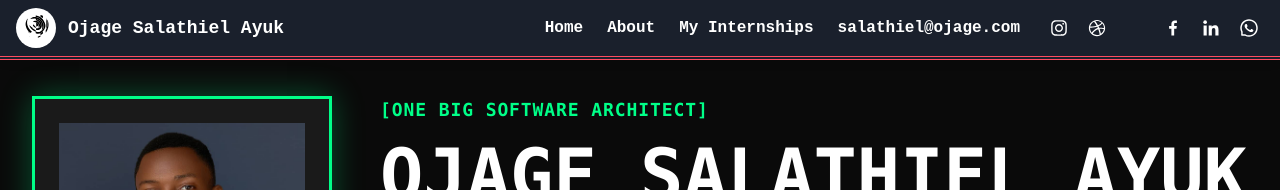
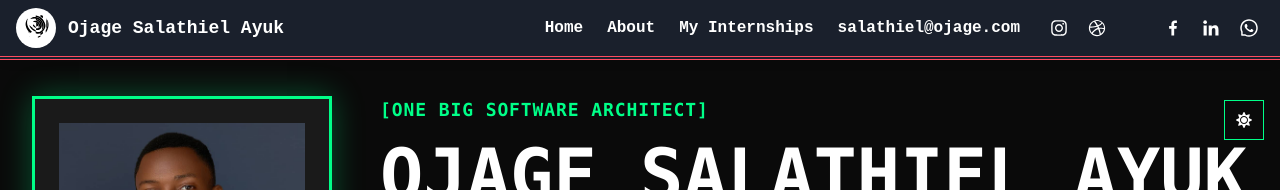
Before and after one commit to Ojage/ojage-portfolio, a React (Create React App) app: page / in a window 1280 px wide. Shown: the top 190 px of the page. Built offline with nearby package versions, Linux system fonts and the light colour scheme; some icons are missing; a web font is replaced by a local one.

Commit message:
`Added Theme Toggle Button to Home component`

```diff
--- a/src/components/sections/Home.tsx
+++ b/src/components/sections/Home.tsx
@@ -24,6 +24,10 @@ const Home: React.FC = () => {
 
   return (
     <Box minH="100vh" mt="2rem" bg={bgColor} py={16} position="relative">
+      {/* Theme Toggle Button */}
+      <Box position="fixed" top={100} right={4} zIndex={1000}>
+        <ThemeToggle />
+      </Box>
 
       <Container maxW="8xl" px={8}>
         <MotionBox
```
